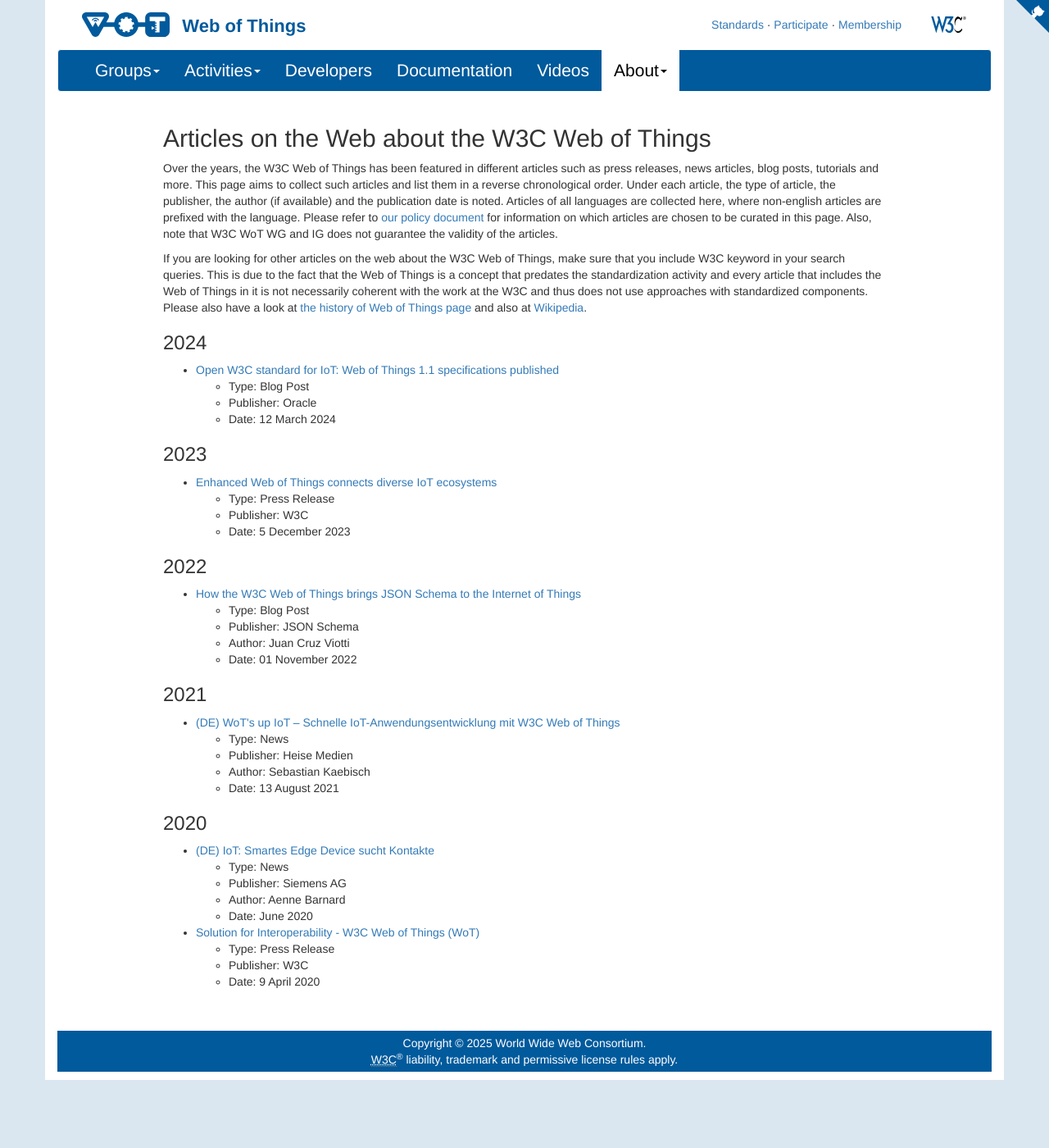
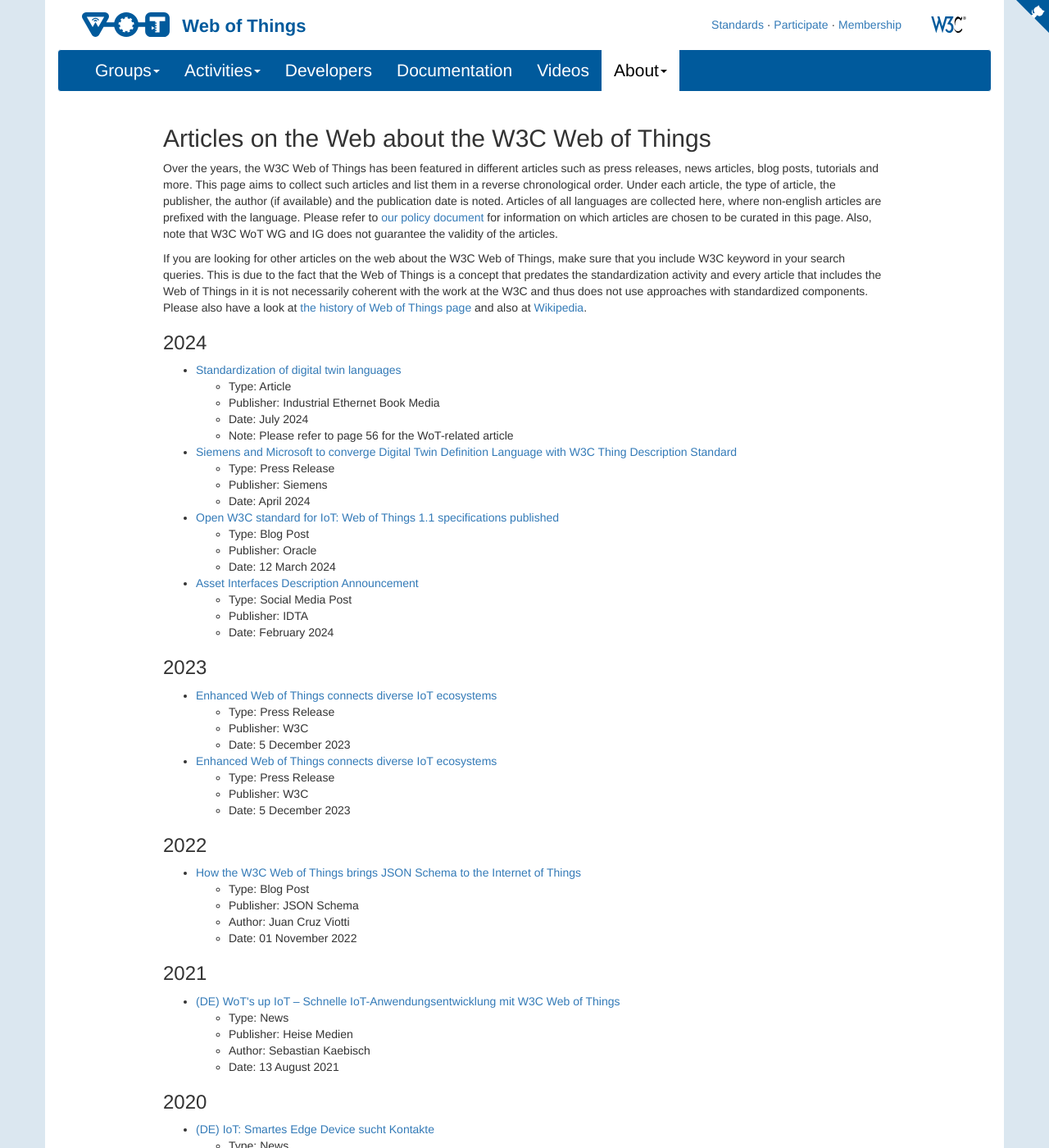
Before and after one commit to w3c/wot-marketing, a Jekyll site: the page built from docs/about/articles/index.html, in a window 1280 px wide and 1400 px high. Shown: the whole window at 82% size. Built offline with Jekyll 4.4.1, drawn with Linux system fonts in a browser that asks for light colours; nearby versions of some CDN libraries; comment, search, counter and statistics services are not loaded; some of the changed text lies outside the part shown.

Commit message:
add articles

```diff
--- a/docs/about/articles/index.html
+++ b/docs/about/articles/index.html
@@ -38,6 +38,25 @@
 
 	<ul>
 		<li>
+			<a href="https://iebmedia.com/ebooks/july-august-2024-industrial-ethernet-book/">
+				Standardization of digital twin languages</a>
+			<ul>
+				<li>Type: Article</li>
+				<li>Publisher: Industrial Ethernet Book Media</li>
+				<li>Date: July 2024</li>
+				<li>Note: Please refer to page 56 for the WoT-related article</li>
+			</ul>
+		</li>
+		<li>
+			<a href="https://press.siemens.com/global/en/pressrelease/siemens-and-microsoft-converge-digital-twin-definition-language-w3c-thing-description">
+				Siemens and Microsoft to converge Digital Twin Definition Language with W3C Thing Description Standard</a>
+			<ul>
+				<li>Type: Press Release</li>
+				<li>Publisher: Siemens</li>
+				<li>Date: April 2024</li>
+			</ul>
+		</li>
+		<li>
 			<a href="https://blogs.oracle.com/cloud-infrastructure/post/open-w3c-standard-for-iot-web-of-things">
 				Open W3C standard for IoT: Web of Things 1.1 specifications published</a>
 			<ul>
@@ -46,11 +65,29 @@
 				<li>Date: 12 March 2024</li>
 			</ul>
 		</li>
+		<li>
+			<a href="https://www.linkedin.com/posts/industrial-digital-twin-association_idta-02017-1-0-asset-interfaces-description-activity-7163204891027447808-zpL2/?utm_source=share&utm_medium=member_desktop">
+				Asset Interfaces Description Announcement</a>
+			<ul>
+				<li>Type: Social Media Post</li>
+				<li>Publisher: IDTA</li>
+				<li>Date: February 2024</li>
+			</ul>
+		</li>
 	</ul>
 
 	<h3>2023</h3>
 
 	<ul>
+		<li>
+			<a href="https://www.w3.org/press-releases/2023/enhanced-web-of-things-connects-diverse-iot-ecosystems/">
+				Enhanced Web of Things connects diverse IoT ecosystems</a>
+			<ul>
+				<li>Type: Press Release</li>
+				<li>Publisher: W3C</li>
+				<li>Date: 5 December 2023</li>
+			</ul>
+		</li>
 		<li>
 			<a href="https://www.w3.org/press-releases/2023/enhanced-web-of-things-connects-diverse-iot-ecosystems/">
 				Enhanced Web of Things connects diverse IoT ecosystems</a>
@@ -114,4 +151,17 @@
 				</ul>
 			</li>
 		</ul>
+
+	<h3>2016</h3>
+		<ul>
+			<li>
+				<a href="https://opcfoundation.org/news/press-releases/opc-foundation-and-w3c-agree-to-cooperate-together-to-ensure-interoperability-for-iot/">
+					W3C and OPCF to integrate OPC-UA into the Web of Things</a>
+				<ul>
+					<li>Type: Press Release</li>
+					<li>Publisher: OPC Foundation</li>
+					<li>Date: 26 April 2016</li>
+				</ul>
+			</li>
+		</ul>
 </div>
```
